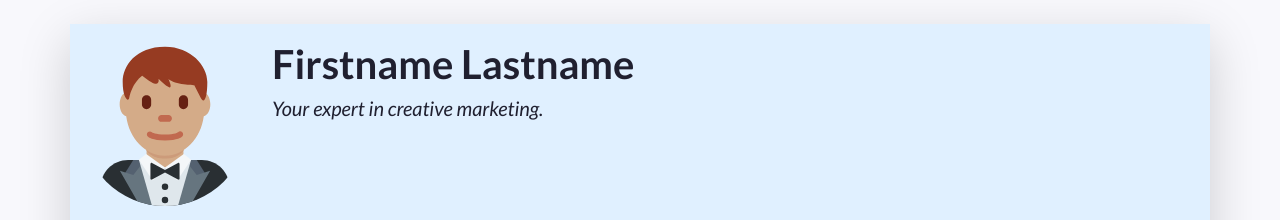
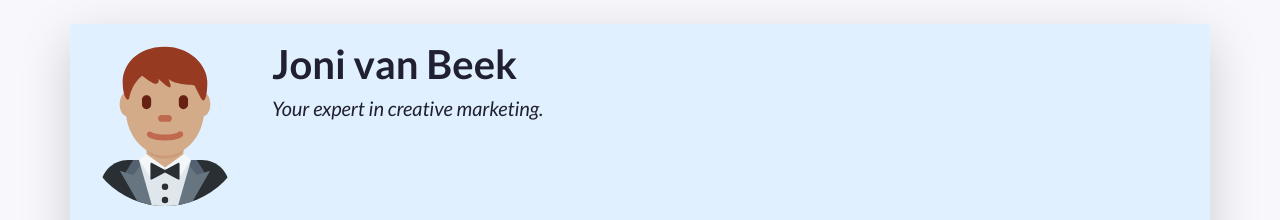
Before and after one commit to Joowniee/CV, a plain HTML site: page index.html in a window 1280 px wide. Shown: the top 220 px of the page. Drawn offline with nearby package versions, Linux system fonts and the light colour scheme.

Commit message:
Update index.html

```diff
--- a/index.html
+++ b/index.html
@@ -19,7 +19,7 @@
     <link rel="stylesheet" href="css/alternative.css">
      -->
 
-    <title>Firstname Lastname's Resumé</title>
+    <title>Joni van Beek Resumé</title>
   </head>
   <!-- End of the head -->
 
@@ -48,13 +48,13 @@
             "w-100" makes sure the image takes the full width of the column it's in
             "rounded-circle" cuts a circle around the image
           -->
-          <img class="w-100 rounded-circle my-3" src="images/portrait.svg" alt="Portrait of Firstname Lastname" width="160">
+          <img class="w-100 rounded-circle my-3" src="images/portrait.svg" alt="Portrait of Joni van Beek" width="160">
         </div>
         <!--
           A container to wrap around your name and tagline. Full-width at small size, then columns of increasing size.
         -->
         <div class="col-12 col-sm-8 col-md-9 col-lg-10 my-3 header-content">
-          <h1 class="fw-bolder">Firstname Lastname</h1>
+          <h1 class="fw-bolder">Joni van Beek</h1>
           <h5 class="fst-italic tagline">Your expert in creative marketing.</h5>
         </div>
       </header>
```
